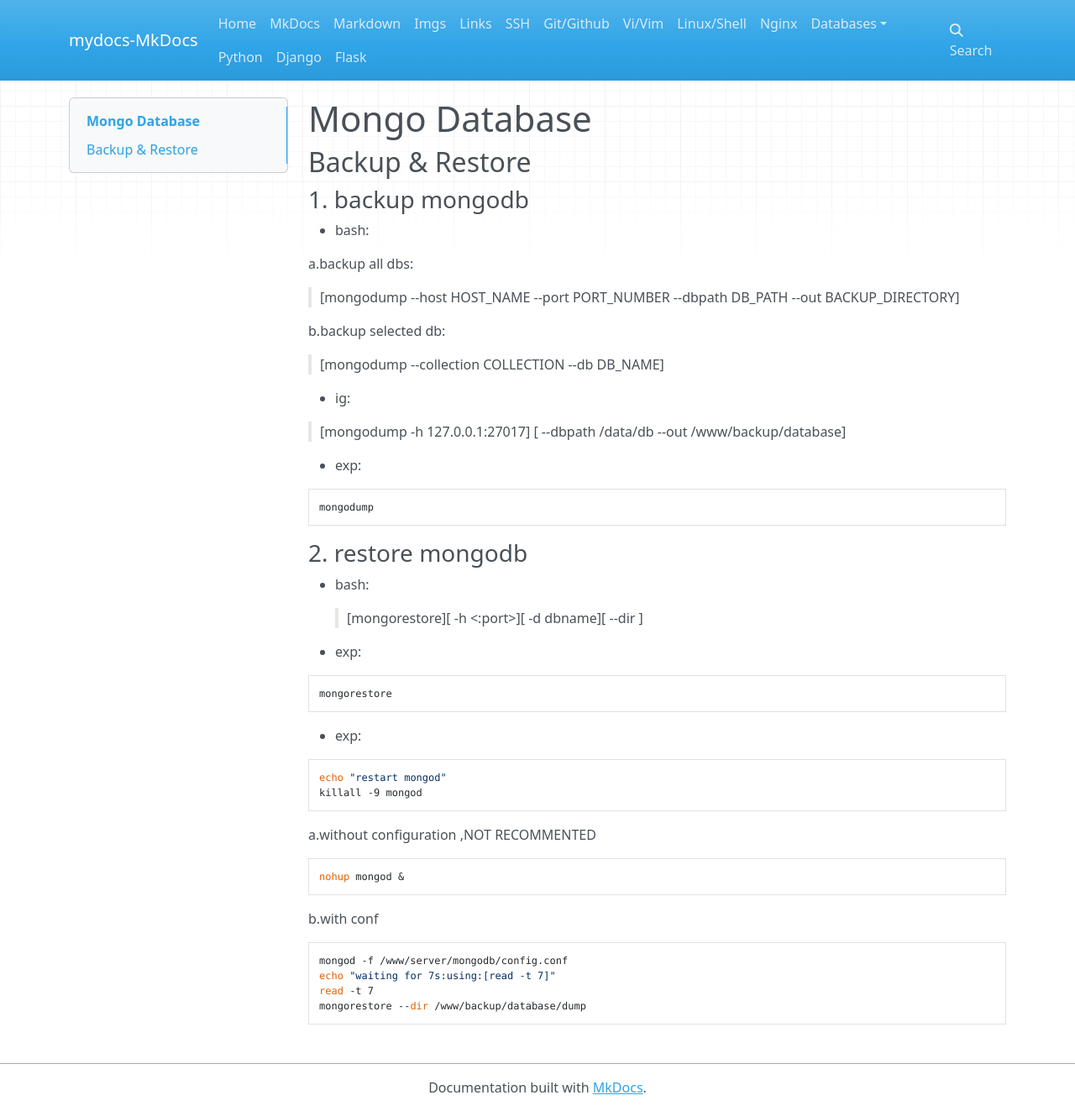
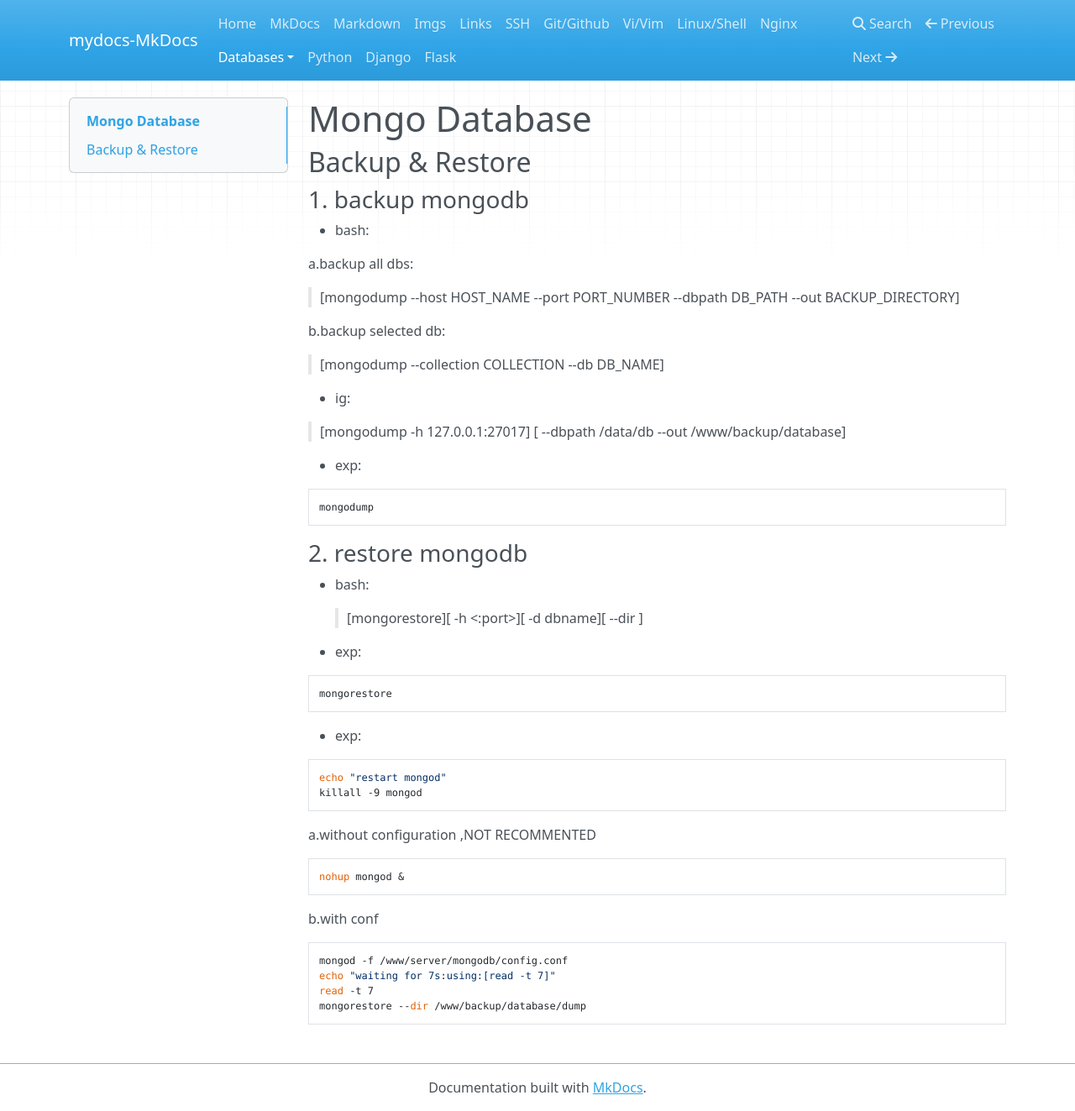
Before and after one commit to dick7/mydocs, an MkDocs documentation site: the page built from docs/dbs/mongo.md, in a window 1280 px wide and 1323 px high. Shown: the whole window at 84% size. Built offline with MkDocs 1.6.1, drawn with Linux system fonts in a browser that asks for light colours; nearby versions of some CDN libraries.

```diff
--- a/mkdocs.yml
+++ b/mkdocs.yml
@@ -12,8 +12,8 @@ nav:
     - Linux/Shell: linux-shell.md
     - Nginx: nginx.md
     - Databases:
-        - MySQL: /dbs/mysql.md
-        - Mongo: /dbs/mongo.md
+        - MySQL: dbs/mysql.md
+        - Mongo: dbs/mongo.md
     - Python: python.md
     - Django: django.md
     - Flask: flask.md
```
